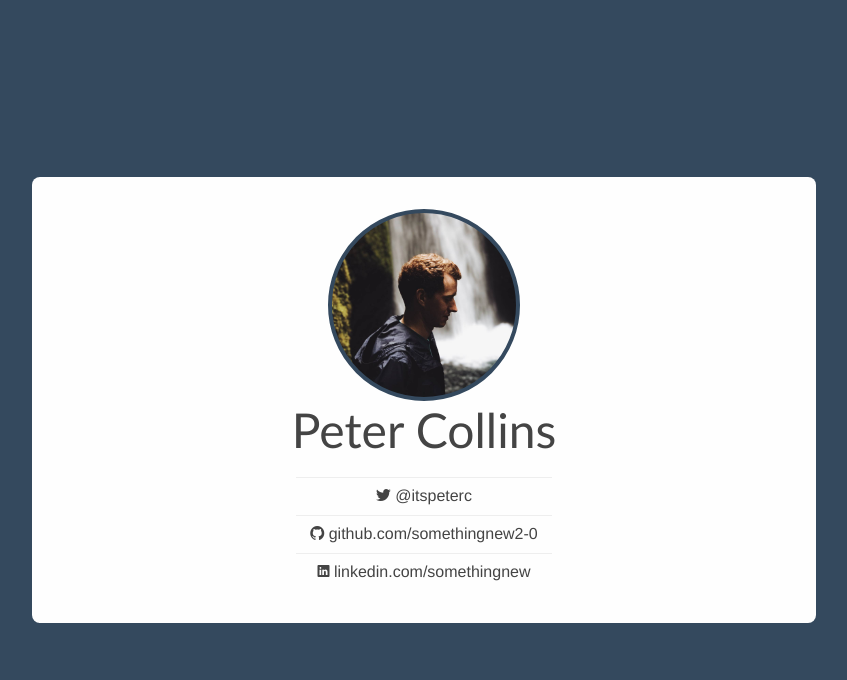
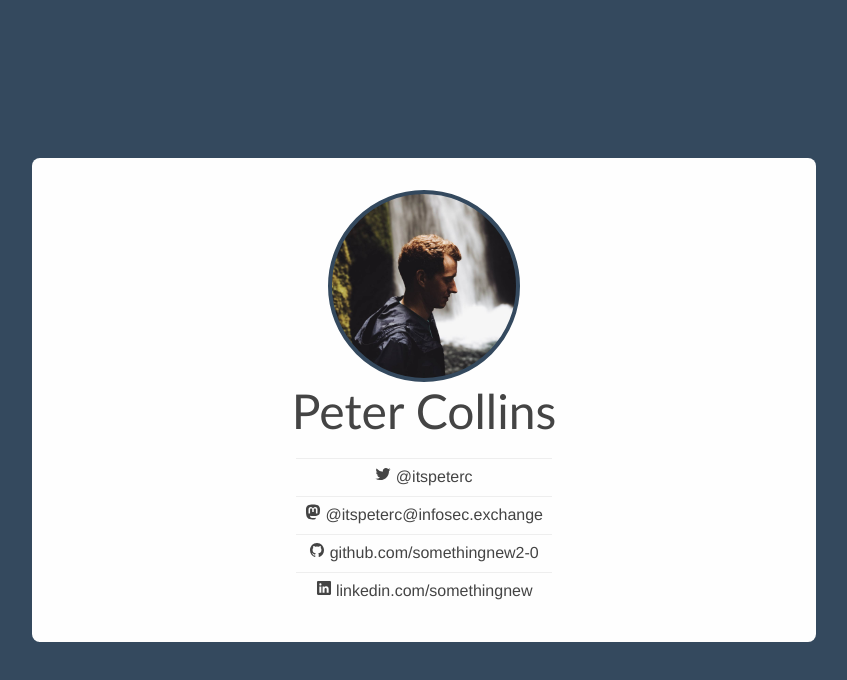
Before and after one commit to somethingnew2-0/somethingnew2-0.github.io, a plain HTML site: page index.html in a window 1280 px wide. Shown: the whole page, without its empty margins (216-1063 px from the left). Drawn offline with nearby package versions, Linux system fonts and the light colour scheme.

Commit message:
Add Mastodon

```diff
--- a/index.html
+++ b/index.html
@@ -19,7 +19,6 @@
     lover-of-using-hyphens-to-make-new-words, the Peter Collins.">
     <meta name="twitter:image" content="https://peterc.ollins.me/avatar.jpg">
 
-    <link href="//code.ionicframework.com/ionicons/2.0.1/css/ionicons.min.css" rel="stylesheet">
     <link rel="stylesheet" type="text/css" href="style.css">
 
     <script>
@@ -40,23 +39,26 @@
           <div class="name">Peter Collins</div>
           <ul class="contact">
             <li>
-              <span class="ion-social-twitter">
-                <a href="https://twitter.com/itspeterc">@itspeterc</a>
-              </span>
+              <ion-icon name="logo-twitter"></ion-icon>
+              <a href="https://twitter.com/itspeterc">@itspeterc</a>
             </li>
             <li>
-              <span class="ion-social-github">
-                <a href="https://github.com/somethingnew2-0">github.com/somethingnew2-0</a>
-              </span>
+              <ion-icon name="logo-mastodon"></ion-icon>
+              <a href="https://infosec.exchange/@itspeterc">@itspeterc@infosec.exchange</a>
             </li>
             <li>
-              <span class="ion-social-linkedin">
-                <a href="https://www.linkedin.com/in/somethingnew">linkedin.com/somethingnew</a>
-              </span>
+              <ion-icon name="logo-github"></ion-icon>
+              <a href="https://github.com/somethingnew2-0">github.com/somethingnew2-0</a>
+            </li>
+            <li>
+              <ion-icon name="logo-linkedin"></ion-icon>
+              <a href="https://www.linkedin.com/in/somethingnew">linkedin.com/somethingnew</a>
             </li>
           </ul>
         </div>
       </div>
     </div>
+    <script type="module" src="https://unpkg.com/ionicons@6.0.4/dist/ionicons/ionicons.esm.js"></script>
+    <script nomodule="" src="https://unpkg.com/ionicons@6.0.4/dist/ionicons/ionicons.js"></script>
   </body>
 </html>
```
